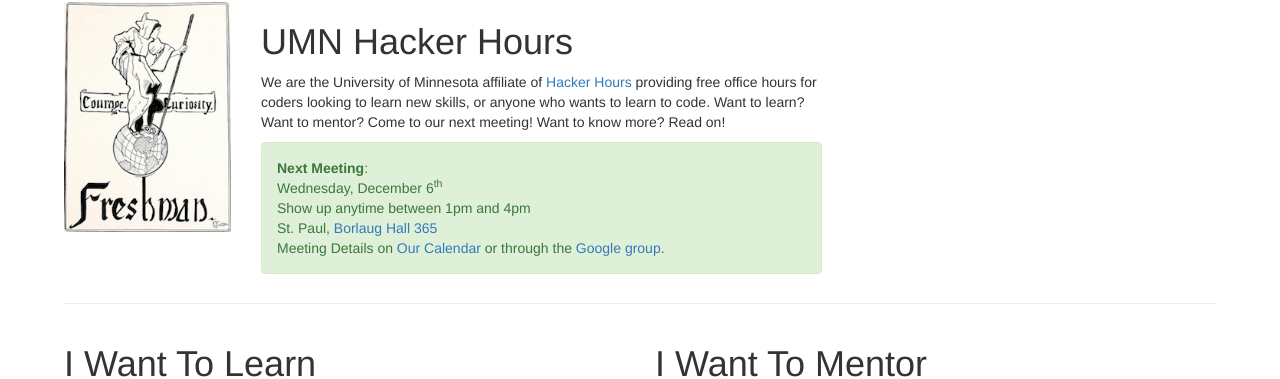
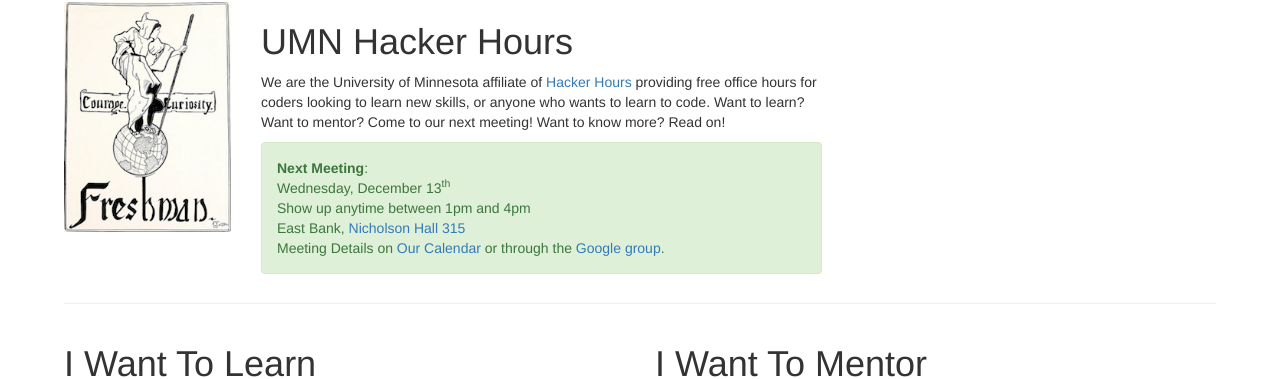
Before and after one commit to umnhackerhours/umnhackerhours.github.io, a Jekyll site: the page built from index.markdown, in a window 1280 px wide. Shown: the part 102-481 px from the top of the page. Built offline with Jekyll 4.4.1, drawn with Linux system fonts in a browser that asks for light colours.

Commit message:
2017-12-13

```diff
--- a/index.markdown
+++ b/index.markdown
@@ -13,13 +13,13 @@ description: Home
       <div class="alert alert-success" role="alert">
         <a class="anchor" id="next_meeting"></a>
         <strong>Next Meeting</strong>:<br />
-        Wednesday, December 6<sup>th</sup><br />
+        Wednesday, December 13<sup>th</sup><br />
         Show up anytime between 1pm and 4pm<br />
         <!-- East Bank, <a href="https://roomsearch.umn.edu/roomsearch/#/rooms/154a5d45-e466-45c9-b64b-309de60e9e5d">Nicholson Hall 315</a><br /> -->
         <!-- West Bank, <a href="https://roomsearch.umn.edu/roomsearch/#/rooms/f8667449-84f5-4392-9607-ae9f2335ef5b">Humphrey 20</a><br /> -->
         <!-- St. Paul, <a href="https://roomsearch.umn.edu/roomsearch/#/rooms/236c88ec-0616-496e-bdfa-7d3b96ee9e33">Borlaug Hall 365</a><br /> -->
 
-        St. Paul, <a href="https://roomsearch.umn.edu/roomsearch/#/rooms/236c88ec-0616-496e-bdfa-7d3b96ee9e33">Borlaug Hall 365</a><br />
+        East Bank, <a href="https://roomsearch.umn.edu/roomsearch/#/rooms/154a5d45-e466-45c9-b64b-309de60e9e5d">Nicholson Hall 315</a><br />
         Meeting Details on <a href="https://www.google.com/calendar/embed?src=umn.edu_ii9odmho4m63bsq19879mu0iis%40group.calendar.google.com&ctz=America/Chicago">Our Calendar</a> or through the <a href='https://groups.google.com/a/umn.edu/d/hackerhours'>Google group</a>.
       </div>
     </div>
```
